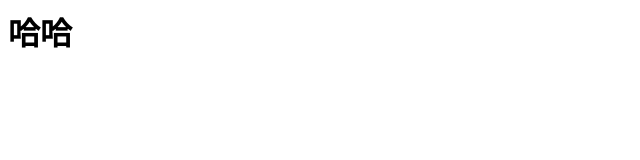
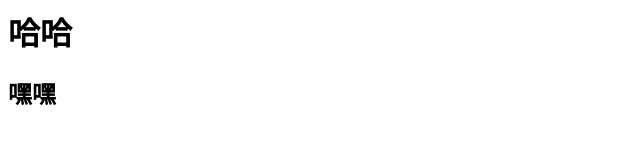
Before and after one commit to liushengxuyanyu/aixianfeng, a plain HTML site: page index.html in a window 1280 px wide. Shown: the whole page, without its empty margins (0-640 px from the left). Drawn offline with Linux system fonts and the light colour scheme.

Commit message:
添加了嘿嘿

```diff
--- a/index.html
+++ b/index.html
@@ -1 +1,2 @@
 <h1>哈哈</h1>
+<h2>嘿嘿</h2>
```
